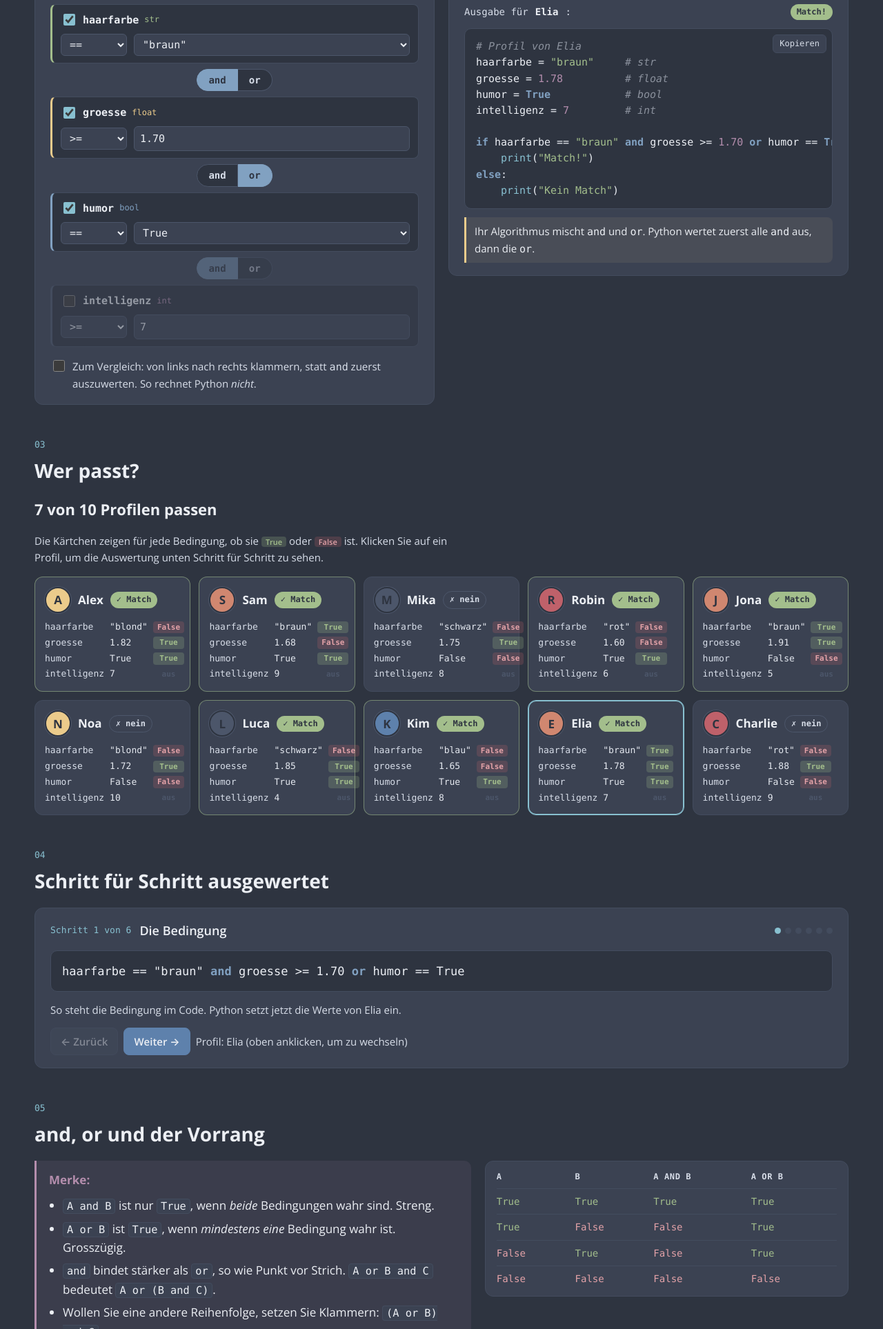
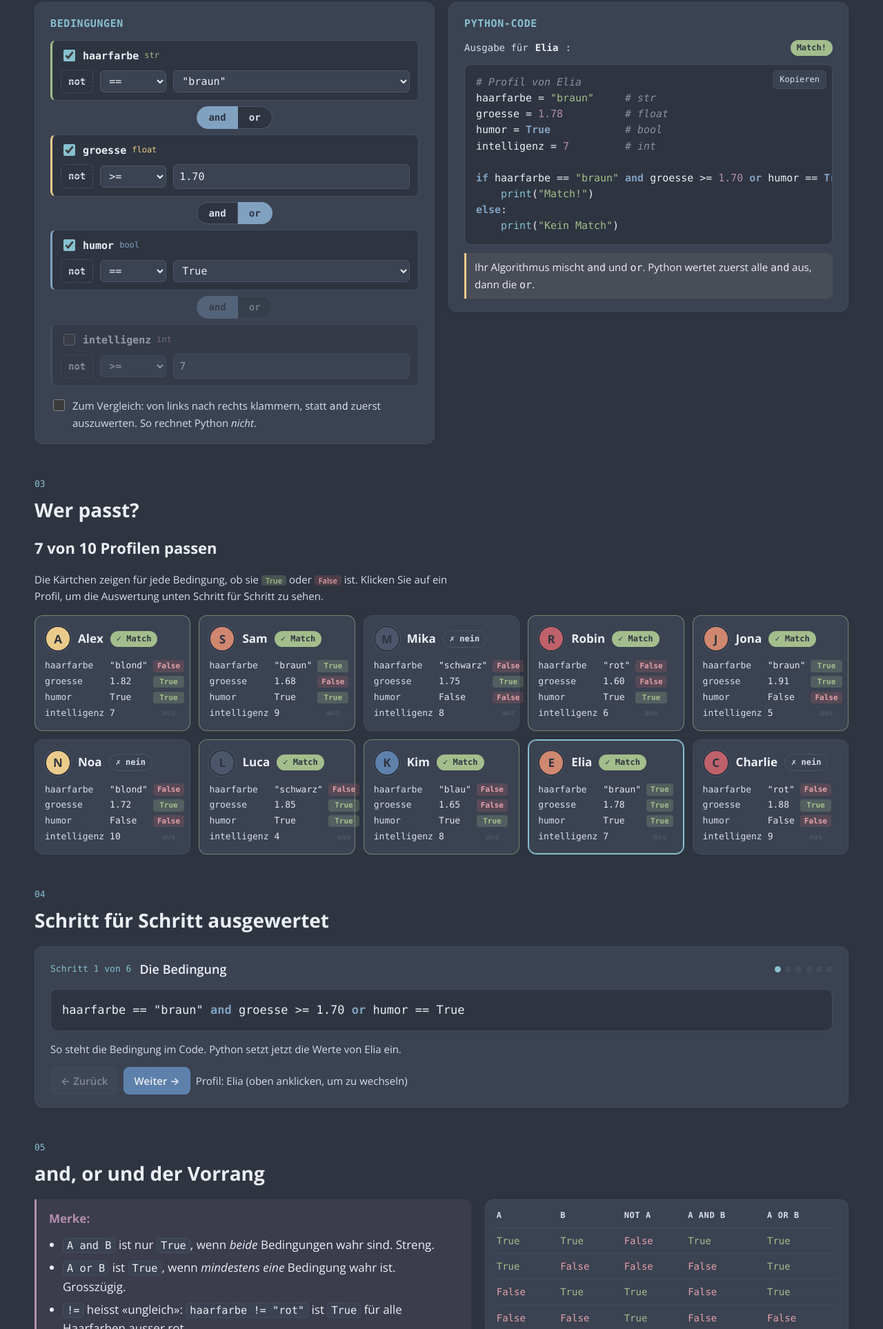
Before and after one commit to gehaltvoll/Python, a plain HTML site: page Partnerwahl mit and und or.html in a window 1280 px wide. Shown: the part 873-2800 px from the top of the page at 69% size. Drawn offline with nearby package versions, Linux system fonts and the light colour scheme; a web font is replaced by a local one.

Commit message:
Partnerwahl: != bei allen Eigenschaften und not-Schalter ergänzt
Co-Authored-By: Claude Opus 5.5 <noreply@anthropic.com>
Claude-Session: https://claude.ai/code/session_01N85ymDw1eh1duNRGdidC4a

```diff
--- a/Partnerwahl mit and und or.html
+++ b/Partnerwahl mit and und or.html
@@ -4,14 +4,14 @@ Einsatztyp: Lernmaterial Informatik, Zielgruppe Schüler:innen, Gerät gemischt,
 Inhalt: Partnerwahl-Algorithmus mit vier Datentypen (str, float, bool, int), Bedingungen frei mit and/or verknüpfbar.
 Funktionen: Baukasten für Bedingungen, Python-Code live generiert (Kopierknopf), 10 fiktive Profile werden live ausgewertet,
 Schritt-für-Schritt-Auswertung (Vor/Zurück) inkl. Vorrang and vor or, Umschalter «von links nach rechts klammern» zum Vergleich,
-Wahrheitstabelle, 7 Übungen mit sofortiger Rückmeldung.
+Wahrheitstabelle mit not, 10 Übungen mit sofortiger Rückmeldung.
 Datenhaltung: keine. Design: nur dunkles Nord-Design, keine Varianten (Wunsch von Patrick), Open Sans + Google Sans Code.
 -->
 <html lang="de">
 <head>
 <meta charset="UTF-8">
 <meta name="viewport" content="width=device-width, initial-scale=1.0, viewport-fit=cover">
-<meta name="description" content="Partnerwahl-Algorithmus mit str, float, bool und int: Bedingungen mit and und or verknüpfen, Python-Code live sehen und Schritt für Schritt auswerten.">
+<meta name="description" content="Partnerwahl-Algorithmus mit str, float, bool und int: Bedingungen mit and, or, not und != verknüpfen, Python-Code live sehen und Schritt für Schritt auswerten.">
 <title>Partnerwahl mit and und or</title>
 <link rel="stylesheet" href="https://fonts.googleapis.com/css2?family=Google+Sans+Code:ital,wght@0,400;0,600;1,400&family=Open+Sans:ital,wght@0,400;0,600;0,700;1,400&display=swap">
 <style>
@@ -65,7 +65,10 @@ header.top p{color:var(--muted)}
 .builder{display:grid;grid-template-columns:minmax(0,1fr) minmax(0,1fr);gap:20px;align-items:start}
 .panel{background:var(--surface);border:1px solid var(--surface-2);border-radius:12px;padding:18px clamp(14px,2.4vw,22px);display:flex;flex-direction:column;gap:12px;min-width:0}
 .panel h3{font-size:15px;font-family:var(--mono);font-weight:600;color:var(--accent);letter-spacing:.04em;text-transform:uppercase}
-.cond{display:grid;grid-template-columns:96px minmax(0,1fr);gap:8px 10px;align-items:center;background:var(--nord0);border:1px solid var(--surface-2);border-left:3px solid var(--c);border-radius:8px;padding:10px 12px}
+.cond{display:grid;grid-template-columns:auto 96px minmax(0,1fr);gap:8px 10px;align-items:center;background:var(--nord0);border:1px solid var(--surface-2);border-left:3px solid var(--c);border-radius:8px;padding:10px 12px}
+.notbtn{font-family:var(--mono);font-weight:600;font-size:14px;padding:5px 10px;border-radius:6px;border:1px dashed var(--line);background:transparent;color:var(--muted);cursor:pointer;text-decoration:line-through;text-decoration-color:var(--nord3)}
+.notbtn:hover{border-color:var(--nord9)}
+.notbtn[aria-pressed="true"]{border:1px solid var(--nord15);background:var(--nord15);color:var(--nord0);text-decoration:none}
 .cond.off{opacity:.5;border-left-color:var(--line)}
 .cond label.on{display:flex;align-items:center;gap:8px;font-family:var(--mono);font-weight:600;font-size:15px;cursor:pointer;grid-column:1 / -1}
 .cond label.on input{accent-color:var(--nord8);width:17px;height:17px}
@@ -194,16 +197,16 @@ td.T{color:var(--ok)}td.F{color:#e3a2a8}
     <div class="sec-head"><span class="no">01</span><h2 id="h-types">Vier Eigenschaften, vier Datentypen</h2></div>
     <div class="types">
       <div class="type" style="--c:var(--t-str)"><span class="tn">str · Text</span><h3>haarfarbe</h3><div class="ex">haarfarbe = "braun"</div><p>Text steht in Anführungszeichen. Vergleiche mit <code>==</code> oder <code>!=</code>. Gross- und Kleinschreibung zählt.</p></div>
-      <div class="type" style="--c:var(--t-float)"><span class="tn">float · Kommazahl</span><h3>groesse</h3><div class="ex">groesse = 1.78</div><p>Kommazahlen schreiben Sie mit Punkt. Vergleiche mit <code>&lt;</code>, <code>&gt;</code>, <code>&lt;=</code>, <code>&gt;=</code>.</p></div>
-      <div class="type" style="--c:var(--t-bool)"><span class="tn">bool · Wahrheitswert</span><h3>humor</h3><div class="ex">humor = True</div><p>Nur zwei Werte: <code>True</code> oder <code>False</code>, gross geschrieben, ohne Anführungszeichen.</p></div>
-      <div class="type" style="--c:var(--t-int)"><span class="tn">int · ganze Zahl</span><h3>intelligenz</h3><div class="ex">intelligenz = 7</div><p>Ganze Zahl ohne Komma, hier auf einer Skala von 1 bis 10.</p></div>
+      <div class="type" style="--c:var(--t-float)"><span class="tn">float · Kommazahl</span><h3>groesse</h3><div class="ex">groesse = 1.78</div><p>Kommazahlen schreiben Sie mit Punkt. Vergleiche mit <code>&lt;</code>, <code>&gt;</code>, <code>&lt;=</code>, <code>&gt;=</code>, <code>==</code> und <code>!=</code>.</p></div>
+      <div class="type" style="--c:var(--t-bool)"><span class="tn">bool · Wahrheitswert</span><h3>humor</h3><div class="ex">humor = True</div><p>Nur zwei Werte: <code>True</code> oder <code>False</code>, gross geschrieben, ohne Anführungszeichen. Vergleiche mit <code>==</code> oder <code>!=</code>.</p></div>
+      <div class="type" style="--c:var(--t-int)"><span class="tn">int · ganze Zahl</span><h3>intelligenz</h3><div class="ex">intelligenz = 7</div><p>Ganze Zahl ohne Komma, hier auf einer Skala von 1 bis 10. Alle sechs Vergleiche sind möglich.</p></div>
     </div>
   </section>
 
   <!-- 2 Baukasten -->
   <section aria-labelledby="h-build">
     <div class="sec-head"><span class="no">02</span><h2 id="h-build">Ihr Algorithmus</h2></div>
-    <p>Jede Bedingung liefert <code>True</code> oder <code>False</code>. Schalten Sie Bedingungen ein oder aus und wählen Sie zwischen zwei Bedingungen <code>and</code> oder <code>or</code>.</p>
+    <p>Jede Bedingung liefert <code>True</code> oder <code>False</code>. Schalten Sie Bedingungen ein oder aus und wählen Sie zwischen zwei Bedingungen <code>and</code> oder <code>or</code>. Mit <code>not</code> kehren Sie eine Bedingung um.</p>
     <div class="builder">
       <div class="panel">
         <h3>Bedingungen</h3>
@@ -251,19 +254,21 @@ td.T{color:var(--ok)}td.F{color:#e3a2a8}
         <ul>
           <li><code>A and B</code> ist nur <code>True</code>, wenn <em>beide</em> Bedingungen wahr sind. Streng.</li>
           <li><code>A or B</code> ist <code>True</code>, wenn <em>mindestens eine</em> Bedingung wahr ist. Grosszügig.</li>
-          <li><code>and</code> bindet stärker als <code>or</code>, so wie Punkt vor Strich. <code>A or B and C</code> bedeutet <code>A or (B and C)</code>.</li>
+          <li><code>!=</code> heisst «ungleich»: <code>haarfarbe != "rot"</code> ist <code>True</code> für alle Haarfarben ausser rot.</li>
+          <li><code>not A</code> kehrt den Wert um: aus <code>True</code> wird <code>False</code> und umgekehrt. <code>not groesse &gt;= 1.80</code> bedeutet dasselbe wie <code>groesse &lt; 1.80</code>.</li>
+          <li>Reihenfolge: zuerst die Vergleiche, dann <code>not</code>, dann <code>and</code>, zuletzt <code>or</code>. <code>A or B and C</code> bedeutet <code>A or (B and C)</code>.</li>
           <li>Wollen Sie eine andere Reihenfolge, setzen Sie Klammern: <code>(A or B) and C</code>.</li>
           <li>Bei einem <code>bool</code> genügt der Name: <code>if humor:</code> bedeutet dasselbe wie <code>if humor == True:</code>.</li>
         </ul>
       </div>
       <div class="tbl">
         <table>
-          <thead><tr><th>A</th><th>B</th><th>A and B</th><th>A or B</th></tr></thead>
+          <thead><tr><th>A</th><th>B</th><th>not A</th><th>A and B</th><th>A or B</th></tr></thead>
           <tbody>
-            <tr><td class="T">True</td><td class="T">True</td><td class="T">True</td><td class="T">True</td></tr>
-            <tr><td class="T">True</td><td class="F">False</td><td class="F">False</td><td class="T">True</td></tr>
-            <tr><td class="F">False</td><td class="T">True</td><td class="F">False</td><td class="T">True</td></tr>
-            <tr><td class="F">False</td><td class="F">False</td><td class="F">False</td><td class="F">False</td></tr>
+            <tr><td class="T">True</td><td class="T">True</td><td class="F">False</td><td class="T">True</td><td class="T">True</td></tr>
+            <tr><td class="T">True</td><td class="F">False</td><td class="F">False</td><td class="F">False</td><td class="T">True</td></tr>
+            <tr><td class="F">False</td><td class="T">True</td><td class="T">True</td><td class="F">False</td><td class="T">True</td></tr>
+            <tr><td class="F">False</td><td class="F">False</td><td class="T">True</td><td class="F">False</td><td class="F">False</td></tr>
           </tbody>
         </table>
       </div>
@@ -295,17 +300,17 @@ const P=[
 const HAIR={blond:"var(--nord13)",braun:"var(--nord12)",schwarz:"var(--nord3)",rot:"var(--nord11)",blau:"var(--nord10)"};
 const ATTR=[
  {key:"haarfarbe",type:"str",c:"var(--t-str)",ops:["==","!="],vals:Object.keys(HAIR)},
- {key:"groesse",type:"float",c:"var(--t-float)",ops:[">=","<=",">","<"]},
- {key:"humor",type:"bool",c:"var(--t-bool)",ops:["=="],vals:["True","False"]},
- {key:"intelligenz",type:"int",c:"var(--t-int)",ops:[">=","<=",">","<","=="]}
+ {key:"groesse",type:"float",c:"var(--t-float)",ops:[">=","<=",">","<","==","!="]},
+ {key:"humor",type:"bool",c:"var(--t-bool)",ops:["==","!="],vals:["True","False"]},
+ {key:"intelligenz",type:"int",c:"var(--t-int)",ops:[">=","<=",">","<","==","!="]}
 ];
 /* Zustand: Standard-Algorithmus */
 const S={
  conds:[
-  {on:true,op:"==",val:"braun"},
-  {on:true,op:">=",val:"1.70"},
-  {on:true,op:"==",val:"True"},
-  {on:false,op:">=",val:"7"}
+  {on:true,neg:false,op:"==",val:"braun"},
+  {on:true,neg:false,op:">=",val:"1.70"},
+  {on:true,neg:false,op:"==",val:"True"},
+  {on:false,neg:false,op:">=",val:"7"}
  ],
  conn:[null,"and","or","and"],
  l2r:false, sel:8, step:0
@@ -327,15 +332,16 @@ function hl(src){
 function litVal(i){const a=ATTR[i],v=S.conds[i].val;
   if(a.type==="str")return '"'+v+'"';if(a.type==="bool")return v;return v;}
 function cmp(a,op,b){switch(op){case"==":return a===b;case"!=":return a!==b;case">=":return a>=b;case"<=":return a<=b;case">":return a>b;case"<":return a<b;}}
-function condVal(i,p){const a=ATTR[i],c=S.conds[i];let b;
+function rawVal(i,p){const a=ATTR[i],c=S.conds[i];let b;
   if(a.type==="str")b=c.val;else if(a.type==="bool")b=c.val==="True";else b=parseFloat(c.val);
   if(a.type!=="str"&&a.type!=="bool"&&isNaN(b))b=0;
   return cmp(p[a.key],c.op,b);}
+function condVal(i,p){const r=rawVal(i,p);return S.conds[i].neg?!r:r;}
 function active(){return S.conds.map((c,i)=>c.on?i:-1).filter(i=>i>=0);}
 function opsFor(idx){return idx.slice(1).map(i=>S.conn[i]);}
-function condText(i){return ATTR[i].key+" "+S.conds[i].op+" "+litVal(i);}
+function condText(i){return (S.conds[i].neg?"not ":"")+ATTR[i].key+" "+S.conds[i].op+" "+litVal(i);}
 function exprText(idx,parts){const ops=opsFor(idx);
-  if(S.l2r&&idx.length>2){    s=parts[0];for(let k=1;k<parts.length;k++){s=s+" "+ops[k-1]+" "+parts[k];if(k<parts.length-1)s="("+s+")";}return s;}
+  if(S.l2r&&idx.length>2){let s=parts[0];for(let k=1;k<parts.length;k++){s=s+" "+ops[k-1]+" "+parts[k];if(k<parts.length-1)s="("+s+")";}return s;}
   return parts.map((p,k)=>k?ops[k-1]+" "+p:p).join(" ");}
 /* Auswertung: liefert Endwert */
 function evaluate(vals,ops){vals=vals.slice();ops=ops.slice();
@@ -358,6 +364,8 @@ function buildConds(){
     cb.addEventListener("change",()=>{if(!cb.checked&&active().length===1){cb.checked=true;return;}c.on=cb.checked;update();});
     lab.append(cb,document.createTextNode(a.key+" "));const sm=document.createElement("small");sm.textContent=a.type;lab.appendChild(sm);
     row.appendChild(lab);
+    const nb=document.createElement("button");nb.type="button";nb.className="notbtn";nb.id="not"+i;nb.textContent="not";nb.setAttribute("aria-label","Bedingung für "+a.key+" mit not umkehren");
+    nb.addEventListener("click",()=>{c.neg=!c.neg;update();});row.appendChild(nb);
     const op=document.createElement("select");op.id="op"+i;op.setAttribute("aria-label","Vergleich für "+a.key);
     a.ops.forEach(o=>{const e=document.createElement("option");e.value=o;e.textContent=o;op.appendChild(e);});op.value=c.op;
     op.addEventListener("change",()=>{c.op=op.value;update();});row.appendChild(op);
@@ -373,6 +381,7 @@ function syncConds(){
   const idx=active();
   ATTR.forEach((a,i)=>{
     document.getElementById("row"+i).classList.toggle("off",!S.conds[i].on);
+    document.getElementById("not"+i).setAttribute("aria-pressed",String(!!S.conds[i].neg));
     if(i>0){const cn=document.getElementById("conn"+i);
       const live=S.conds[i].on&&idx.some(j=>j<i);cn.classList.toggle("inactive",!live);
       [...cn.children].forEach(b=>b.setAttribute("aria-pressed",String(b.textContent===S.conn[i])));}
@@ -421,10 +430,12 @@ function buildSteps(){
   const p=P[S.sel],idx=active(),ops=opsFor(idx);const steps=[];
   const cTxt=idx.map(i=>esc(condText(i)));
   steps.push({t:"Die Bedingung",h:joinX(cTxt,ops,-1),x:"So steht die Bedingung im Code. Python setzt jetzt die Werte von "+p.name+" ein."});
-  const vTxt2=idx.map(i=>{const a=ATTR[i];const v=p[a.key];const s=a.type==="str"?'"'+v+'"':a.type==="bool"?(v?"True":"False"):a.type==="float"?v.toFixed(2):String(v);return esc(s+" "+S.conds[i].op+" "+litVal(i));});
+  const vTxt2=idx.map(i=>{const a=ATTR[i];const v=p[a.key];const s=a.type==="str"?'"'+v+'"':a.type==="bool"?(v?"True":"False"):a.type==="float"?v.toFixed(2):String(v);return esc((S.conds[i].neg?"not ":"")+s+" "+S.conds[i].op+" "+litVal(i));});
   steps.push({t:"Werte einsetzen",h:joinX(vTxt2,ops,-1),x:"Anstelle der Variablennamen stehen jetzt die Werte aus dem Profil."});
+  const raws=idx.map(i=>rawVal(i,p)),anyNot=idx.some(i=>S.conds[i].neg);
+  steps.push({t:"Vergleiche auswerten",h:joinX(idx.map((i,k)=>(S.conds[i].neg?'<span class="op">not</span> ':"")+tf(raws[k])),ops,-1),x:"Jeder Vergleich ergibt True oder False."+(anyNot?" Das not ist noch nicht angewendet.":"")});
   let vals=idx.map(i=>condVal(i,p));
-  steps.push({t:"Vergleiche auswerten",h:joinX(vals.map(tf),ops,-1),x:"Jeder Vergleich ergibt True oder False."});
+  if(anyNot)steps.push({t:"not auswerten",h:joinX(idx.map((i,k)=>S.conds[i].neg?"<mark>"+tf(vals[k])+"</mark>":tf(vals[k])),ops,-1),x:"not kehrt den Wert um: aus True wird False und aus False wird True. not kommt vor and und or."});
   let v=vals.slice(),o=ops.slice();
   const pick=()=>{if(!S.l2r){const i=o.indexOf("and");if(i>=0)return i;}return 0;};
   while(o.length){
@@ -477,7 +488,10 @@ const EX=[
  {who:"Jona",c:'haarfarbe != "braun" and groesse < 1.70',f:p=>p.haarfarbe!=="braun"&&p.groesse<1.7,why:'"braun" != "braun" ist False. Damit ist die ganze and-Verknüpfung schon False.'},
  {who:"Sam",c:'haarfarbe == "Braun"',f:p=>p.haarfarbe==="Braun",why:'Sam hat "braun" mit kleinem b. Bei Strings zählt die Gross- und Kleinschreibung: "braun" == "Braun" ist False.'},
  {who:"Robin",c:'humor or haarfarbe == "rot" and groesse > 1.80',f:p=>p.humor||(p.haarfarbe==="rot"&&p.groesse>1.8),why:"and zuerst: True and False ergibt False. Dann True or False ergibt True. Wer von links nach rechts rechnet, erhält fälschlich False."},
- {who:"Noa",c:"(humor or intelligenz == 10) and groesse >= 1.75",f:p=>(p.humor||p.intelligenz===10)&&p.groesse>=1.75,why:"Die Klammer zuerst: False or True ergibt True. Dann 1.72 >= 1.75 ist False. True and False ergibt False."}
+ {who:"Noa",c:"(humor or intelligenz == 10) and groesse >= 1.75",f:p=>(p.humor||p.intelligenz===10)&&p.groesse>=1.75,why:"Die Klammer zuerst: False or True ergibt True. Dann 1.72 >= 1.75 ist False. True and False ergibt False."},
+ {who:"Mika",c:"not humor and intelligenz != 9",f:p=>!p.humor&&p.intelligenz!==9,why:"humor ist False, not macht daraus True. 8 != 9 ist True. True and True ergibt True."},
+ {who:"Luca",c:"humor != True or not groesse >= 1.80",f:p=>p.humor!==true||!(p.groesse>=1.8),why:"True != True ist False. 1.85 >= 1.80 ist True, not macht daraus False. False or False ergibt False."},
+ {who:"Kim",c:'haarfarbe != "blond" and not intelligenz < 8',f:p=>p.haarfarbe!=="blond"&&!(p.intelligenz<8),why:'"blau" != "blond" ist True. 8 < 8 ist False, not macht daraus True. True and True ergibt True.'}
 ];
 const exEl=document.getElementById("exlist");
 EX.forEach((e,k)=>{
@@ -488,7 +502,7 @@ EX.forEach((e,k)=>{
   [true,false].forEach(v=>{const b=document.createElement("button");b.type="button";b.textContent=v?"True":"False";
     b.addEventListener("click",()=>{
       if(v===sol){[...ans.children].forEach(x=>x.classList.remove("wrong"));b.classList.add("right");fb.className="fb good";fb.innerHTML="<b>✓ Richtig.</b> "+esc(e.why);card.classList.add("solved");}
-      else{b.classList.add("wrong");fb.className="fb badfb";fb.innerHTML="<b>✗ Noch nicht.</b> Werten Sie jeden Vergleich einzeln aus und denken Sie daran: and vor or.";}
+      else{b.classList.add("wrong");fb.className="fb badfb";fb.innerHTML="<b>✗ Noch nicht.</b> Werten Sie jeden Vergleich einzeln aus. Reihenfolge: Vergleiche, not, and, or.";}
     });ans.appendChild(b);});
   card.append(ans,fb);exEl.appendChild(card);
 });
```
Also changed, not shown: index.html (+1 -1 lines).
